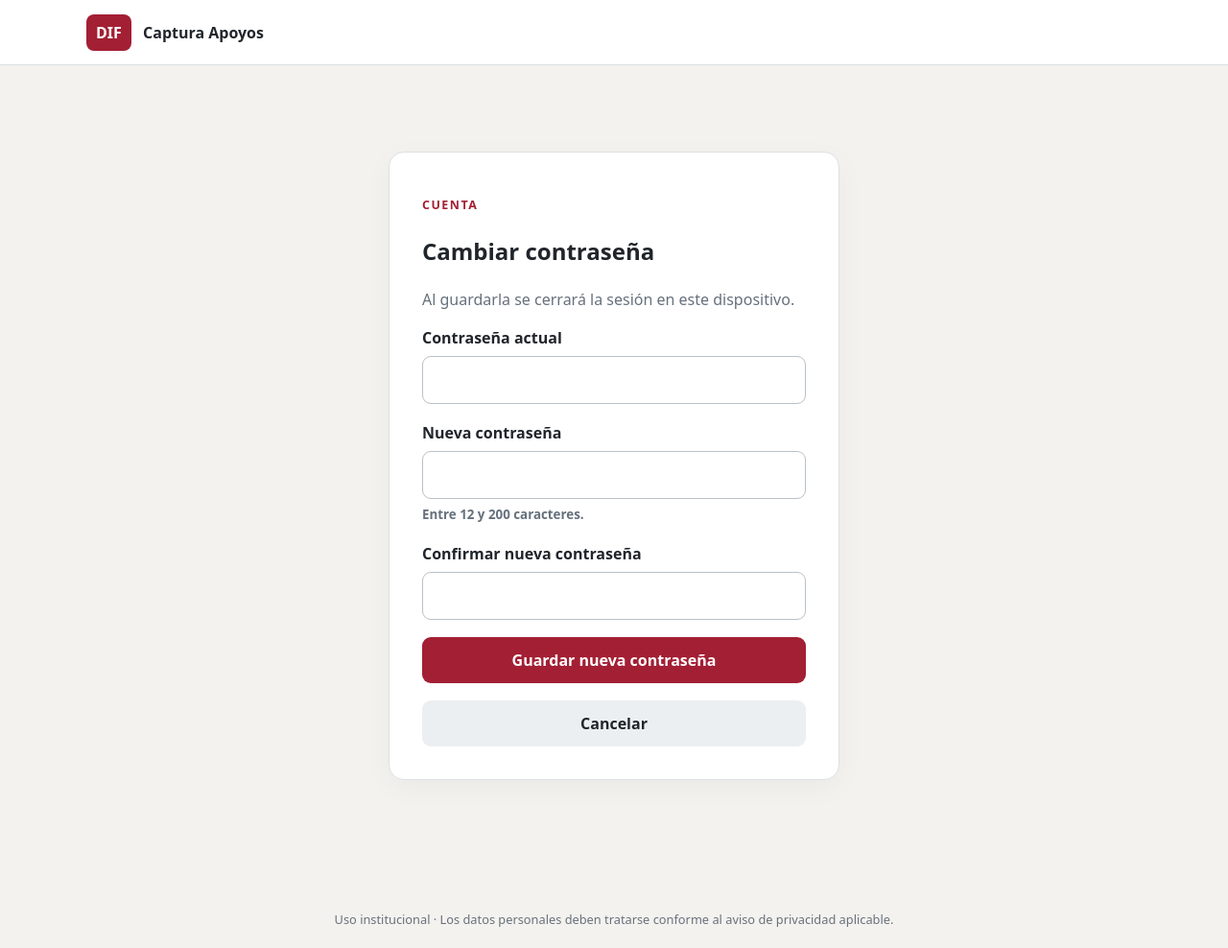
After one commit to spott226/ocrcapturadif, a FastAPI app: template app/templates/password.html in a window 1280 px wide. The commit adds this page. Shown: the whole page at 96% size. Run offline with FastAPI, Linux system fonts and the light colour scheme; the template is opened without the code that fills it, so the values that code supplies are empty; parts of the project's set-up code (start-up, migrations or seed data) failed here and were passed over; some libraries are stand-ins or nearby versions.

Commit message:
feat: permitir cambiar la contraseña propia

```diff
--- a/app/main.py
+++ b/app/main.py
@@ -293,10 +293,18 @@ def health():
 
 
 @app.get("/login", response_class=HTMLResponse)
-def login_form(request: Request, db: Session = Depends(get_db)):
+def login_form(
+    request: Request,
+    cambiada: int = Query(0),
+    db: Session = Depends(get_db),
+):
     if current_user(request, db):
         return RedirectResponse("/", status_code=303)
-    return page(request, "login.html")
+    return page(
+        request,
+        "login.html",
+        success="Contraseña actualizada. Ingrese con la nueva contraseña." if cambiada else None,
+    )
 
 
 @app.post("/login", response_class=HTMLResponse)
@@ -324,6 +332,44 @@ def logout(request: Request, csrf: str = Form(...)):
     require_csrf(request, csrf)
     request.session.clear()
     return RedirectResponse("/login", status_code=303)
+
+
+def password_page(request: Request, *, error: str | None = None):
+    return page(request, "password.html", error=error)
+
+
+@app.get("/cuenta/contrasena", response_class=HTMLResponse)
+def change_password_form(request: Request, db: Session = Depends(get_db)):
+    require_user(request, db)
+    return password_page(request)
+
+
+@app.post("/cuenta/contrasena", response_class=HTMLResponse)
+def change_password(
+    request: Request,
+    current_password: str = Form(...),
+    new_password: str = Form(...),
+    confirm_password: str = Form(...),
+    csrf: str = Form(...),
+    db: Session = Depends(get_db),
+):
+    user = require_user(request, db)
+    require_csrf(request, csrf)
+    if not verify_password(current_password, user.password_hash):
+        return password_page(request, error="La contraseña actual no es correcta.")
+    if not 12 <= len(new_password) <= 200:
+        return password_page(
+            request,
+            error="La nueva contraseña debe tener entre 12 y 200 caracteres.",
+        )
+    if new_password != confirm_password:
+        return password_page(request, error="La confirmación no coincide.")
+    if verify_password(new_password, user.password_hash):
+        return password_page(request, error="La nueva contraseña debe ser diferente.")
+    user.password_hash = password_hash.hash(new_password)
+    db.commit()
+    request.session.clear()
+    return RedirectResponse("/login?cambiada=1", status_code=303)
 
 
 @app.get("/", response_class=HTMLResponse)
--- a/app/templates/base.html
+++ b/app/templates/base.html
@@ -23,6 +23,7 @@
     </nav>
     {% endif %}
     <span class="account-label">{{ user.email }} · {{ 'Superadministrador' if user.is_superadmin else 'Capturista' }}</span>
+    <a class="link account-link" href="/cuenta/contrasena">Cambiar contraseña</a>
     <form method="post" action="/logout">
       <input type="hidden" name="csrf" value="{{ csrf }}">
       <button class="link">Cerrar sesión</button>
--- a/app/templates/login.html
+++ b/app/templates/login.html
@@ -1,3 +1,3 @@
 {% extends "base.html" %}{% block title %}Acceso · DIF{% endblock %}{% block content %}
-<section class="card narrow"><p class="eyebrow">Acceso seguro</p><h1>Captura Apoyos</h1><p class="muted">Ingrese con la cuenta institucional configurada.</p>{% if error %}<div class="alert">{{ error }}</div>{% endif %}
+<section class="card narrow"><p class="eyebrow">Acceso seguro</p><h1>Captura Apoyos</h1><p class="muted">Ingrese con la cuenta institucional configurada.</p>{% if success %}<div class="success">{{ success }}</div>{% endif %}{% if error %}<div class="alert">{{ error }}</div>{% endif %}
 <form method="post" action="/login" class="stack"><input type="hidden" name="csrf" value="{{ csrf }}"><label>Correo<input type="email" name="email" required autocomplete="username"></label><label>Contraseña<input type="password" name="password" required autocomplete="current-password"></label><button>Ingresar</button></form></section>{% endblock %}
--- /dev/null
+++ b/app/templates/password.html
@@ -0,0 +1,16 @@
+{% extends "base.html" %}{% block title %}Cambiar contraseña · DIF{% endblock %}{% block content %}
+<section class="card narrow">
+  <p class="eyebrow">Cuenta</p>
+  <h1>Cambiar contraseña</h1>
+  <p class="muted">Al guardarla se cerrará la sesión en este dispositivo.</p>
+  {% if error %}<div class="alert">{{ error }}</div>{% endif %}
+  <form method="post" action="/cuenta/contrasena" class="stack">
+    <input type="hidden" name="csrf" value="{{ csrf }}">
+    <label>Contraseña actual<input type="password" name="current_password" required autocomplete="current-password"></label>
+    <label>Nueva contraseña<input type="password" name="new_password" minlength="12" maxlength="200" required autocomplete="new-password"><small>Entre 12 y 200 caracteres.</small></label>
+    <label>Confirmar nueva contraseña<input type="password" name="confirm_password" minlength="12" maxlength="200" required autocomplete="new-password"></label>
+    <button>Guardar nueva contraseña</button>
+    <a class="button ghost" href="/">Cancelar</a>
+  </form>
+</section>
+{% endblock %}
```
Also changed, not shown: tests/test_app.py (+31 -0 lines).
